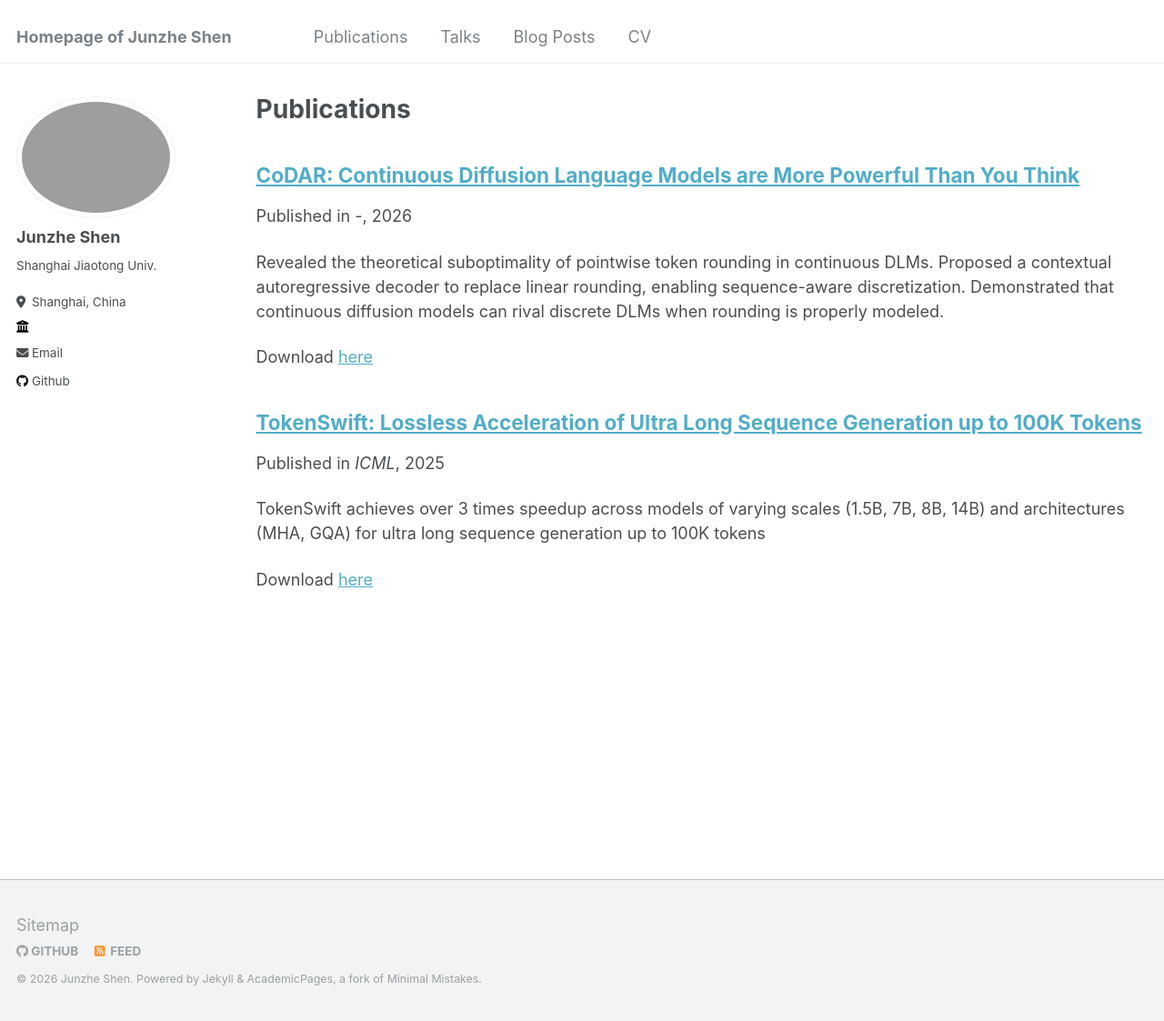
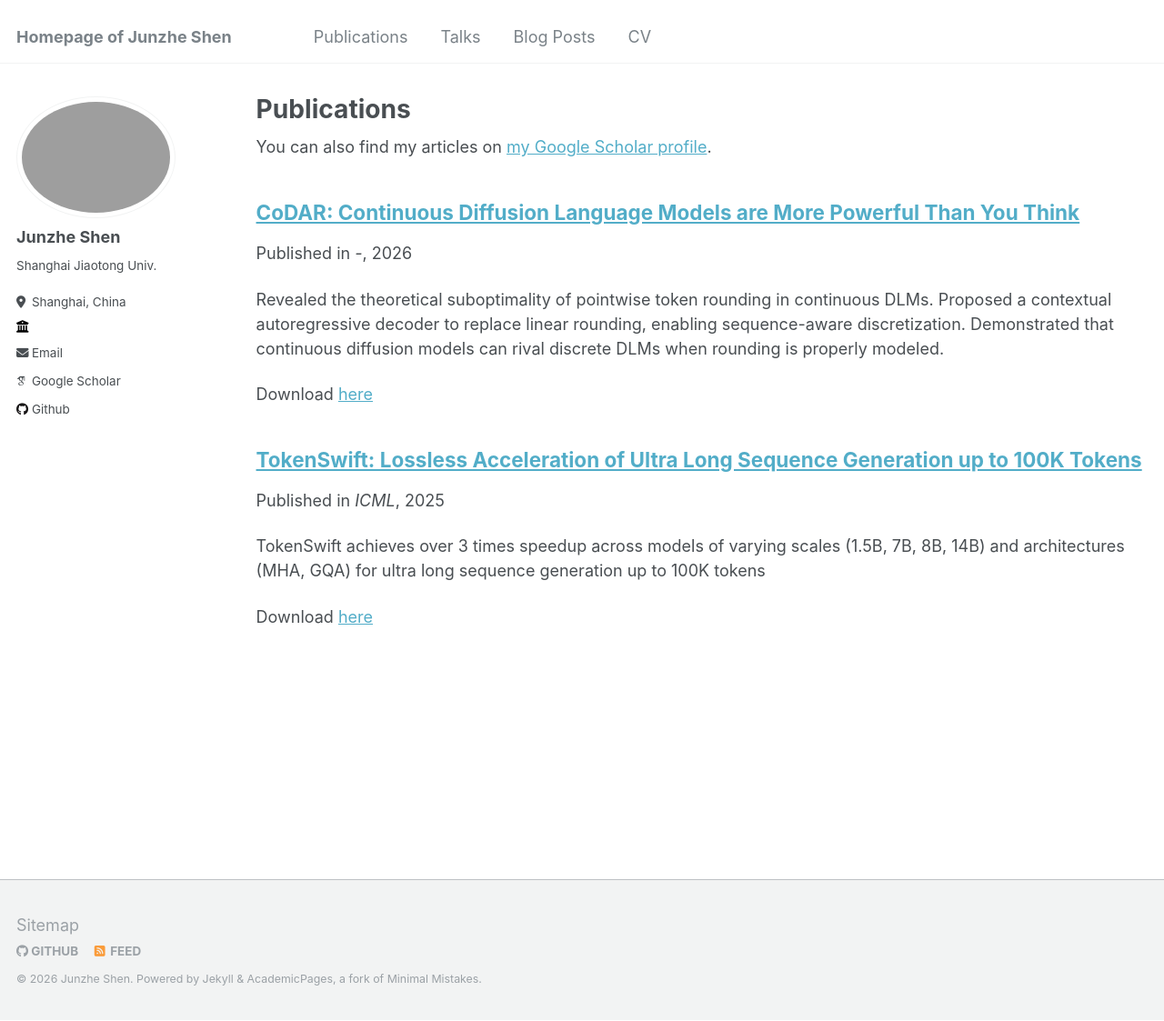
Before and after one commit to JunzheShen/junzheshen.github.io, a Jekyll site: the page built from _pages/publications.md, in a window 1280 px wide and 1123 px high. Shown: the whole window at 91% size. Built offline with Jekyll 4.4.1, drawn with Linux system fonts in a browser that asks for light colours; some web fonts are replaced; part of the change alters nothing that is shown.

Commit message:
update google scholar

```diff
--- a/_config.yml
+++ b/_config.yml
@@ -28,11 +28,11 @@ author:
   location         : "Shanghai, China"
   employer         : ""
   uri              : # URL
-  email            : "2287835421@sjtu.edu.cn"
+  email            : "junzheshen@sjtu.edu.cn"
 
   # Academic websites
   arxiv            : # URL - Update with the correct link to your profile
-  googlescholar    : # URL
+  googlescholar    : https://scholar.google.com/citations?user=3BFXUMcAAAAJ&hl=zh-CN
   impactstory      : # URL
   orcid            : # URL
   pubmed           : # URL
```
